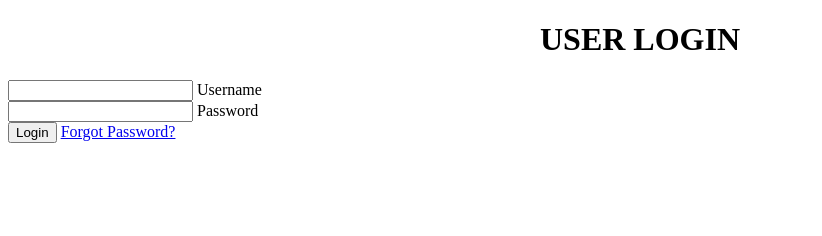
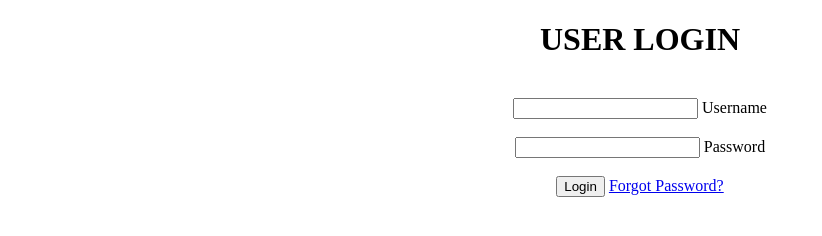
Before and after one commit to Biel-Slow/gabriel-valerio2Atec, a plain HTML site: page index.html in a window 1280 px wide. Shown: the whole page, without its empty margins (0-822 px from the left). Drawn offline with Linux system fonts and the light colour scheme.

Commit message:
Add files via upload

```diff
--- a/index.html
+++ b/index.html
@@ -7,7 +7,8 @@
     <title>Document</title>
     <style>
         body {
-          background-image: url('img.jpeg');
+          text-align:center;
+          background-image: url('img.jgp');
         }
         </style>
 </head>
@@ -17,18 +18,23 @@
         <div>
         <form>
         <center><h1>USER LOGIN</h1></center>
+        <br>
 
         <div class="input">
         <input type="text" name="username" id="username" required title="Please enter your Username here" />
-        <label for="username">Username</label>
+        <label for="username">Username</label> <br>
+
         </div>
+        <br>
 
         <div class="input">
         <input type="password" name="password" id="password" required title="Please enter your Password here" />
         <label for="username">Password</label>
+
         </div>
+        <br>
         <input type="submit" value="Login" class="login-btn" />
-<a href="#">Forgot Password?</a>
+ <a href="#">Forgot Password?</a>
 </form>
 </div>
 </div>
```
